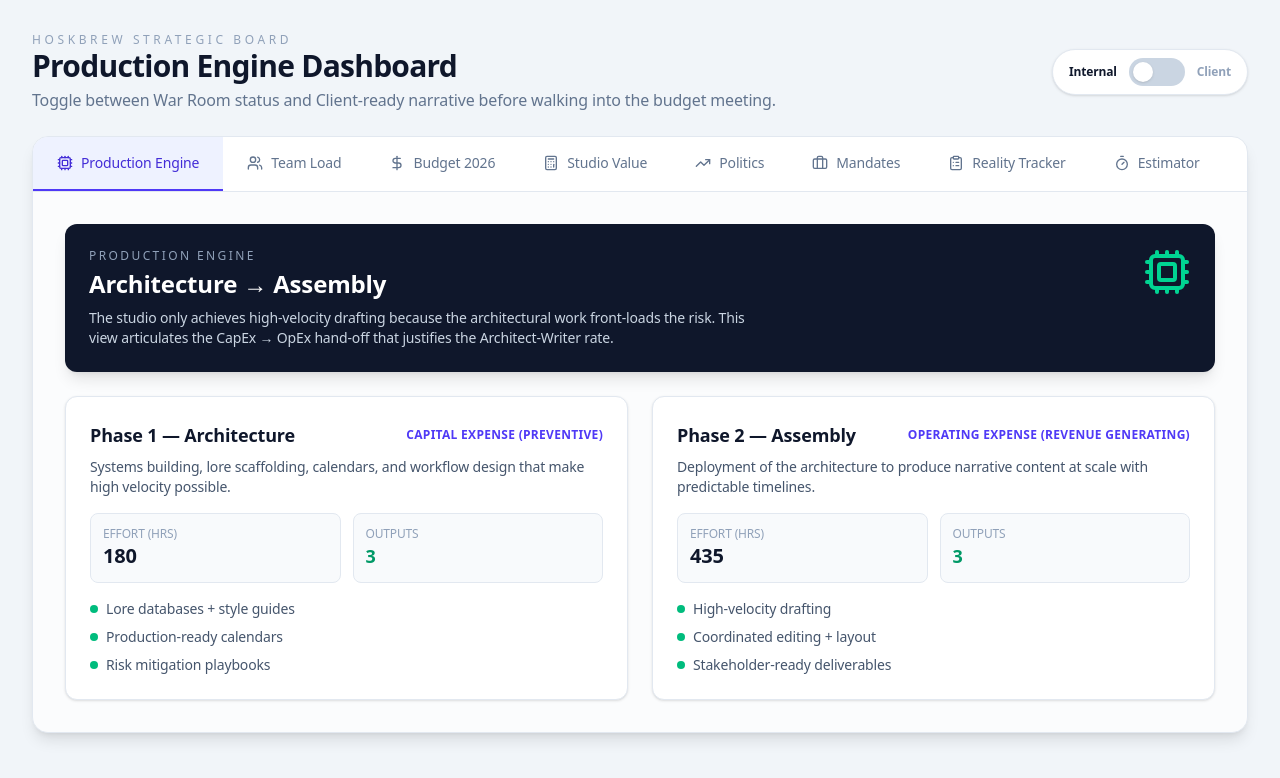
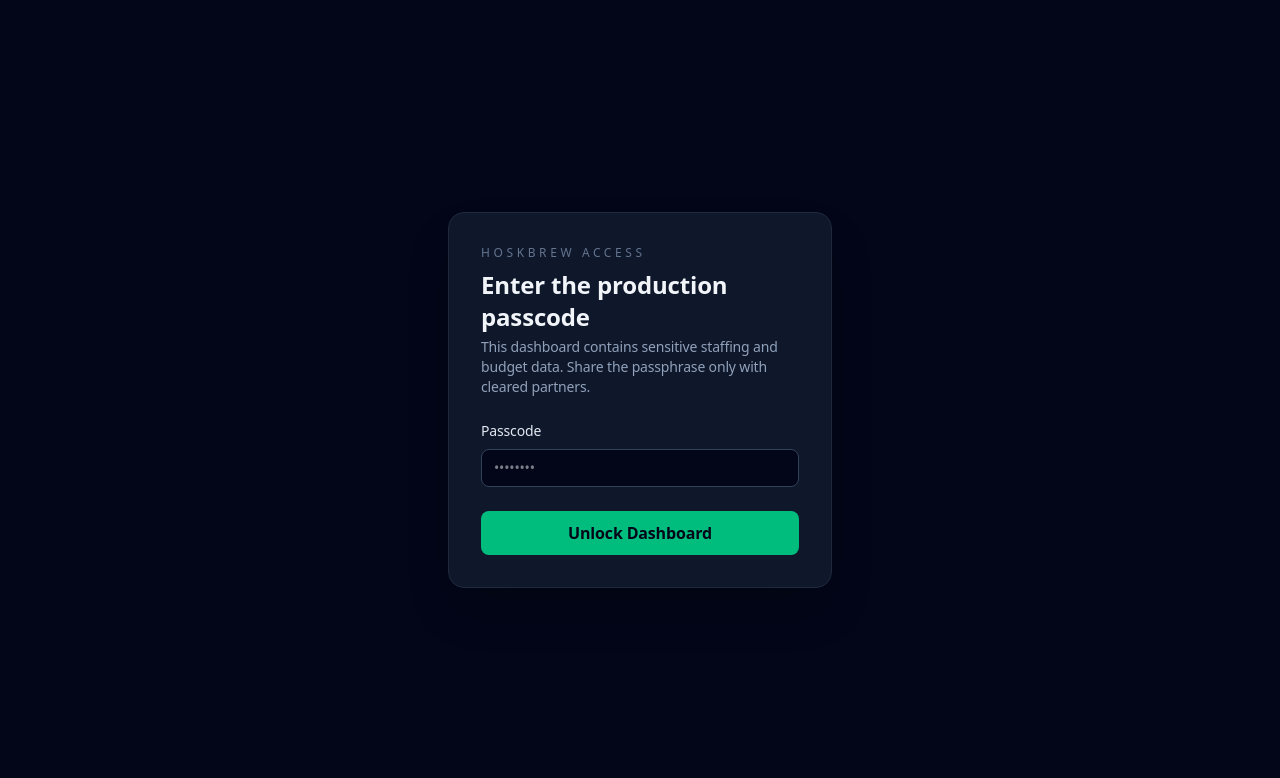
Before and after one commit to DHCross/Freelancer-Plan-Estimator, a Next.js app: page / in a window 1280 px wide. Shown: the top 778 px of the page. Built offline with nearby package versions, Linux system fonts and the light colour scheme.

Commit message:
feat: add passcode gate before dashboard render

```diff
--- a/app/page.tsx
+++ b/app/page.tsx
@@ -103,10 +103,17 @@ const STATUS_COLUMN_CONFIG: StatusColumnConfig[] = [
 ];
 
 export default function DashboardPage() {
+  const passcode = process.env.NEXT_PUBLIC_DASHBOARD_PASSWORD ?? "hoskbrew";
   const [isClientMode, setIsClientMode] = useState(false);
   const [activeTab, setActiveTab] = useState("methodology");
   const [projects] = useState(INITIAL_PROJECTS);
   const [metrics] = useState(DEFAULT_METRICS);
+  const [isAuthed, setIsAuthed] = useState(() => {
+    if (typeof window === "undefined") return false;
+    return window.localStorage.getItem("hoskbrew_authed") === "true";
+  });
+  const [password, setPassword] = useState("");
+  const [authError, setAuthError] = useState<string | null>(null);
 
   const [defendHourlyRate, setDefendHourlyRate] = useState(20);
   const [defendWPH, setDefendWPH] = useState(250);
@@ -120,6 +127,19 @@ export default function DashboardPage() {
     dailyHours: 4,
   });
   const [estimatorResult, setEstimatorResult] = useState<EstimatorResult | null>(null);
+
+  const handleAuth = (event: React.FormEvent) => {
+    event.preventDefault();
+    if (password.trim() === passcode) {
+      setIsAuthed(true);
+      setAuthError(null);
+      if (typeof window !== "undefined") {
+        window.localStorage.setItem("hoskbrew_authed", "true");
+      }
+    } else {
+      setAuthError("Incorrect password.");
+    }
+  };
 
   const projectsWithDisplay = useMemo<ProjectWithDisplay[]>(
     () =>
@@ -220,6 +240,42 @@ export default function DashboardPage() {
   const handleEstimate = () => {
     setEstimatorResult(runEstimator(estimatorInputs));
   };
+
+  if (!isAuthed) {
+    return (
+      <div className="min-h-screen bg-slate-950 text-slate-100 flex items-center justify-center px-4">
+        <form
+          onSubmit={handleAuth}
+          className="bg-slate-900 border border-slate-800 rounded-2xl p-8 w-full max-w-sm space-y-6 shadow-2xl"
+        >
+          <div>
+            <p className="text-xs uppercase tracking-[0.3em] text-slate-500">Hoskbrew Access</p>
+            <h1 className="text-2xl font-bold mt-2">Enter the production passcode</h1>
+            <p className="text-sm text-slate-400 mt-1">
+              This dashboard contains sensitive staffing and budget data. Share the passphrase only with cleared partners.
+            </p>
+          </div>
+          <label className="block text-sm font-medium text-slate-200">
+            Passcode
+            <input
+              type="password"
+              value={password}
+              onChange={(e) => setPassword(e.target.value)}
+              className="mt-2 w-full rounded-lg border border-slate-700 bg-slate-950 px-3 py-2 text-slate-100 focus:outline-none focus:ring-2 focus:ring-emerald-500"
+              placeholder="••••••••"
+            />
+          </label>
+          {authError && <p className="text-sm text-rose-400">{authError}</p>}
+          <button
+            type="submit"
+            className="w-full bg-emerald-500 hover:bg-emerald-400 text-slate-950 font-semibold py-2.5 rounded-lg transition"
+          >
+            Unlock Dashboard
+          </button>
+        </form>
+      </div>
+    );
+  }
 
   return (
     <div className="min-h-screen bg-slate-100 p-4 md:p-8 font-sans text-slate-800">
```
